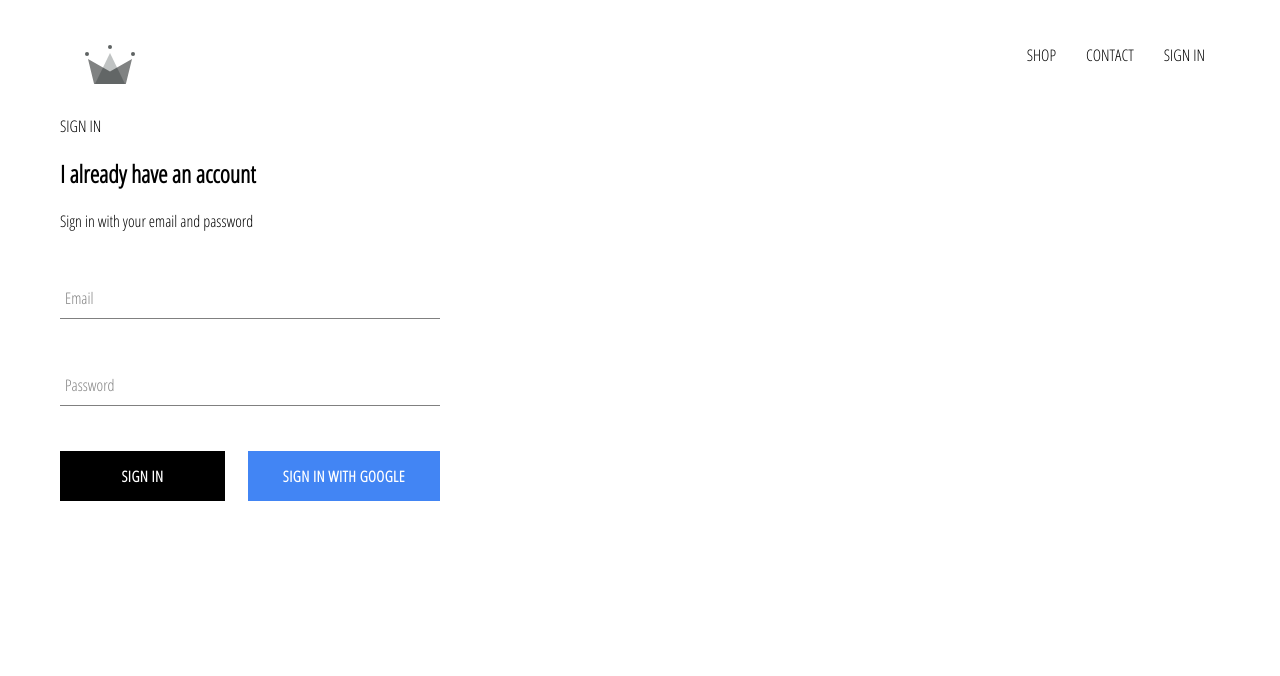
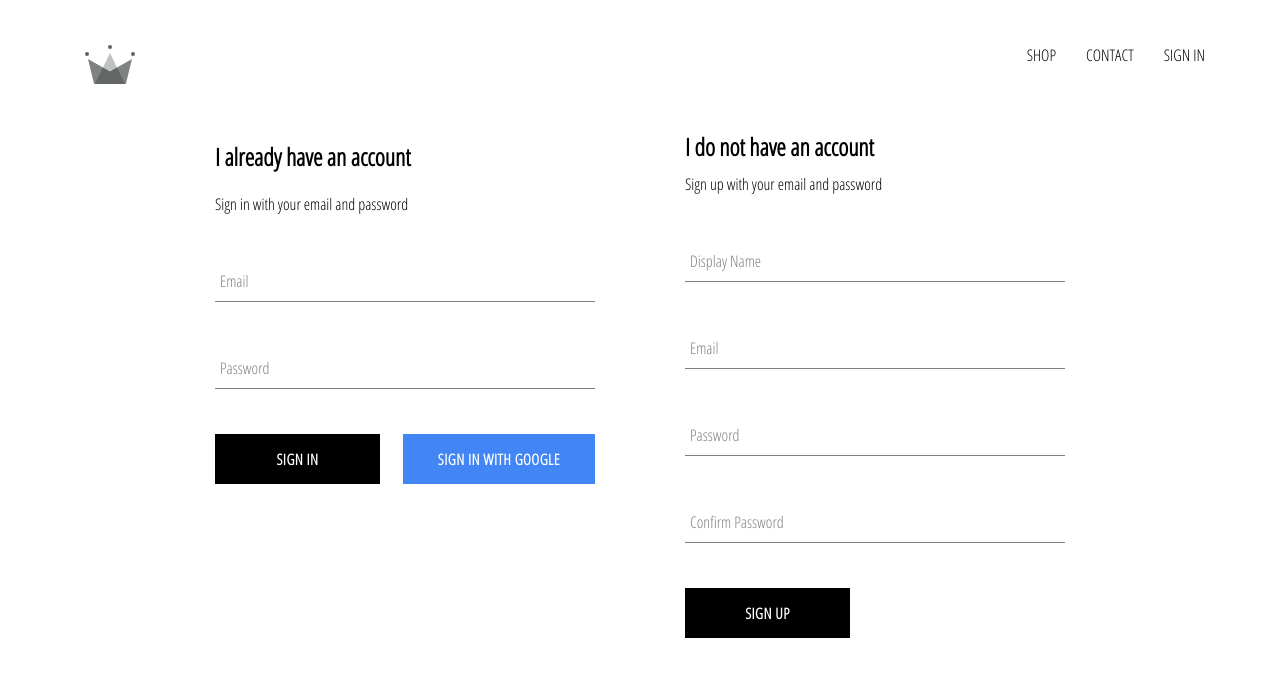
Before and after one commit to Mnameerz/crwn-clothing, a React (Create React App) app: page /signin in a window 1280 px wide. Shown: the top 676 px of the page. Built offline with nearby package versions, Linux system fonts and the light colour scheme; no server answers.

Commit message:
implemented firebase utils, included ability to store authenticated users into our firestore database

```diff
--- a/src/App.js
+++ b/src/App.js
@@ -5,7 +5,7 @@
 import ShopPage from './pages/shop/shop.component';
 import SignInAndSignUp from './pages/sign-in-and-sign-up/sign-in-and-sign-up.component';
 import Header from './components/header/header.component';
-import {auth } from './firebase/firebase.utils';
+import {auth, createUserProfileDocument } from './firebase/firebase.utils';
 
 import './App.css';
 
@@ -23,10 +23,24 @@
   unsubscribeFromAuth=null
 
   componentDidMount(){
-    this.unsubscribeFromAuth = auth.onAuthStateChanged(user => {
-      this.setState({currentUser:user})
-      console.log(user)
-    })
+    this.unsubscribeFromAuth = auth.onAuthStateChanged(async userAuth => {
+      if(userAuth){
+        const userRef =await createUserProfileDocument(userAuth);
+
+        userRef.onSnapshot(snapShot => {
+          this.setState({
+            currentUser:{
+              id: snapShot.id,
+              ...snapShot.data()
+            }
+          });
+          console.log(this.state);
+        });
+      }
+      else{
+        this.setState({currentUser: userAuth});
+      }
+    });
   }
 
   componentWillUnmount(){
--- /dev/null
+++ b/src/components/sign-up/sign-up.component.jsx
@@ -0,0 +1,103 @@
+import React from 'react';
+
+import FormInput from '../form-input/form-input.component';
+import CustomButton from '../custom-button/custom-button.component';
+
+import {auth,createUserProfileDocument} from '../../firebase/firebase.utils';
+
+import './sign-up.styles.scss';
+
+class SignUp extends React.Component{
+    constructor(){
+        super();
+
+        this.state = {
+            displayName: '',
+            email: '',
+            password: '',
+            confirmPassword: ''
+        }
+    }
+
+    handleSubmit = async event => {
+        event.preventDefault();
+
+        const {displayName,email,password,confirmPassword} =this.state;
+
+        if(password != confirmPassword){
+            alert("Passwords don't match");
+            return;
+        }
+        try{
+            const {user} = await auth.createUserWithEmailAndPassword(
+                email,
+                password
+                );
+
+            createUserProfileDocument(user,{ displayName });
+
+            this.state = ({
+                displayName: '',
+                email: '',
+                password: '',
+                confirmPassword: ''
+            });
+        }
+        catch(error){
+            console.error(error);
+        }
+    };
+
+    handleChange = event => {
+        const {name, value} = event.target;
+
+        this.setState({ [name] : value});
+    };
+
+    render(){
+        const {displayName,email,password,confirmPassword} =this.state;
+        return(
+            <div className='sign-up'>
+                <h2 className='title'>I do not have an account</h2>
+                <span>Sign up with your email and password</span>
+                <form className='sign-up-form' onSubmit={this.handleSubmit}>
+                    <FormInput
+                        type='text'
+                        name='displayName'
+                        value={displayName}
+                        onChange={this.handleChange}
+                        label='Display Name'
+                        required
+                    />
+                    <FormInput
+                        type='email'
+                        name='email'
+                        value={email}
+                        onChange={this.handleChange}
+                        label='Email'
+                        required
+                    />
+                    <FormInput
+                        type='password'
+                        name='password'
+                        value={password}
+                        onChange={this.handleChange}
+                        label='Password'
+                        required
+                    />
+                    <FormInput
+                        type='password'
+                        name='confirmPassword'
+                        value={confirmPassword}
+                        onChange={this.handleChange}
+                        label='Confirm Password'
+                        required
+                    />
+                    <CustomButton type='submit'>SIGN UP</CustomButton>
+                </form>
+            </div>
+        );
+    }
+}
+
+export default SignUp;
--- /dev/null
+++ b/src/components/sign-up/sign-up.styles.scss
@@ -0,0 +1,9 @@
+.sign-up{
+    display: flex;
+    flex-direction: column;
+    width: 380px;
+
+    .title{
+        margin: 10px 0;
+    }
+}
--- a/src/firebase/firebase.utils.js
+++ b/src/firebase/firebase.utils.js
@@ -13,10 +13,36 @@
     measurementId: "G-P5MT4CPZZK"
 };
 
+export const createUserProfileDocument = async(userAuth, additionalData) => {
+    if(!userAuth) return;
+
+    const userRef = firestore.doc(`users/${userAuth.uid}`);
+
+    const snapShot = await userRef.get();
+
+    if(!snapShot.exists){
+        const {displayName, email} = userAuth;
+        const createdAt = new Date();
+
+        try{
+            await userRef.set({
+                displayName,
+                email,
+                createdAt,
+                ...additionalData
+            })
+        }catch(error){
+            console.log('error crreating user',error.message);
+        }
+    }
+    return userRef;
+
+};
+
 firebase.initializeApp(config);
 
 export const auth = firebase.auth();
-export const firestone = firebase.firestore();
+export const firestore = firebase.firestore();
 
 const provider = new firebase.auth.GoogleAuthProvider();
 provider.setCustomParameters({prompt:'select_account'});
--- a/src/index.js
+++ b/src/index.js
@@ -5,11 +5,11 @@
 import {BrowserRouter} from 'react-router-dom';
 
 ReactDOM.render(
-  <React.StrictMode>
+
     <BrowserRouter>
       <App />
     </BrowserRouter>
-  </React.StrictMode>,
+  ,
   document.getElementById('root')
 );
 
--- a/src/pages/sign-in-and-sign-up/sign-in-and-sign-up.component.jsx
+++ b/src/pages/sign-in-and-sign-up/sign-in-and-sign-up.component.jsx
@@ -1,12 +1,14 @@
 import React from 'react';
 
-import SignIn from '../../components/sign-in/sign-in.component'
+import SignIn from '../../components/sign-in/sign-in.component';
+import SignUp from '../../components/sign-up/sign-up.component';
+
 import './sign-in-and-sign-up.styles.scss';
 
 const SignInAndSignUp = () => (
     <div className='sign-in-and-sign-up'>
-        SIGN IN
         <SignIn/>
+        <SignUp/>
     </div>
 )
 
--- a/src/pages/sign-in-and-sign-up/sign-in-and-sign-up.styles.scss
+++ b/src/pages/sign-in-and-sign-up/sign-in-and-sign-up.styles.scss
@@ -0,0 +1,6 @@
+.sign-in-and-sign-up{
+    width: 850px;
+    display: flex;
+    justify-content: space-between;
+    margin: 30px auto;
+}
```
